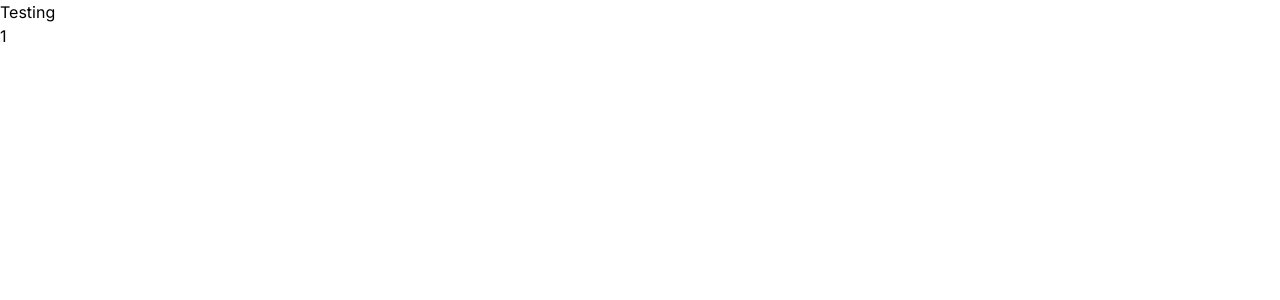
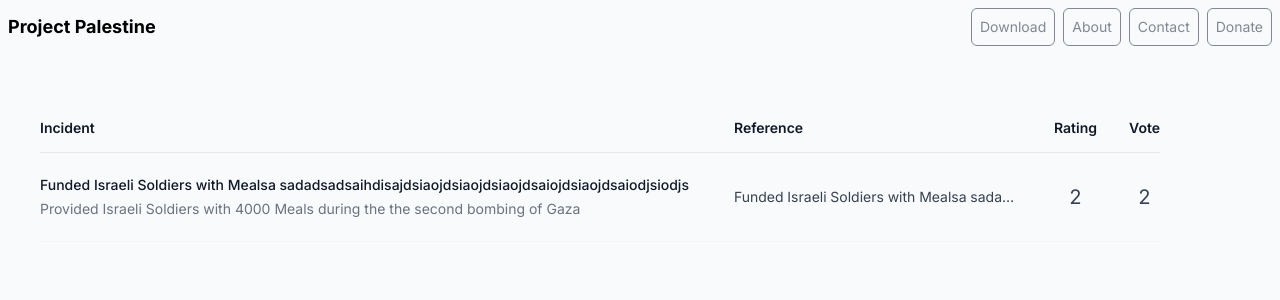
Before and after one commit to Warriors-of-Light/projectpalestine, a Next.js app: page /companyprofile/1 in a window 1280 px wide. Shown: the top 300 px of the page. Built offline with nearby package versions, Linux system fonts and the light colour scheme.

Commit message:
adding company history

```diff
--- a/src/app/companyprofile/[companyId]/page.tsx
+++ b/src/app/companyprofile/[companyId]/page.tsx
@@ -1,5 +1,7 @@
 "use client";
 
+import CompanyHistory from "@/components/companyHistory";
+import Header from "@/components/header";
 import { useRouter } from "next/navigation";
 
 interface ICompanyProfileProps {
@@ -9,10 +11,32 @@ interface ICompanyProfileProps {
 export default function CompanyProfile({ params }: ICompanyProfileProps) {
   const router = useRouter();
   return (
-    <>
-      <p>Testing</p>
+    <main className="bg-app-light flex flex-col items-center justify-start h-screen w-screen gap-4">
+      <Header />
+      <div className="flex w-full absolute">
+        <div className="flex lg:w-1200 p-10 mx-auto justify-start absolute left-0">
+          <CompanyHistory
+            claims={[
+              {
+                claimId: "11111",
+                description:
+                  "Provided Israeli Soldiers with 4000 Meals during the the second bombing of Gaza",
+                rating: "2",
+                title:
+                  "Funded Israeli Soldiers with Mealsa sadadsadsaihdisajdsiaojdsiaojdsiaojdsaiojdsiaojdsaiodjsiodjs",
+                refrences: [
+                  {
+                    link: "nolink",
+                    refrenceId: "1111",
 
-      <p>{params.companyId}</p>
-    </>
+                    title: "Macdonalds provided Israeli soldiers ",
+                  },
+                ],
+              },
+            ]}
+          />
+        </div>
+      </div>
+    </main>
   );
 }
--- a/src/app/constants.ts
+++ b/src/app/constants.ts
@@ -6,8 +6,10 @@ export type Reference = {
 
 export type Claim = {
   claimId: string;
-  claimContent: string;
-  claimRefrences: Array<Reference>;
+  title: string;
+  description: string;
+  rating: string;
+  refrences: Array<Reference>;
 };
 
 export interface CompanyProfile {
--- a/src/app/globals.css
+++ b/src/app/globals.css
@@ -3,12 +3,9 @@
 @tailwind utilities;
 
 @layer base {
-
-
 }
 
 @layer components {
-
   .center {
     @apply flex justify-center items-center gap-2;
   }
@@ -30,5 +27,4 @@
   .text-3 {
     @apply text-xl font-black;
   }
-
 }
--- /dev/null
+++ b/src/components/companyHistory.tsx
@@ -0,0 +1,117 @@
+import { Claim } from "@/app/constants";
+
+interface IComapnyHistory {
+  claims: Array<Claim>;
+}
+
+export default function CompanyHistory({ claims }: IComapnyHistory) {
+  return (
+    <table className="mt-16 w-full whitespace-nowrap text-left text-sm leading-6">
+      <colgroup>
+        <col className="w-full" />
+        <col />
+        <col />
+        <col />
+      </colgroup>
+      <thead className="border-b border-gray-200 text-gray-900">
+        <tr>
+          <th scope="col" className="px-0 py-3 font-semibold">
+            Incident
+          </th>
+          <th
+            scope="col"
+            className="hidden py-3 pl-8 pr-0 text-left font-semibold sm:table-cell"
+          >
+            Reference
+          </th>
+          <th
+            scope="col"
+            className="hidden py-3 pl-8 pr-0 text-left font-semibold sm:table-cell"
+          >
+            Rating
+          </th>
+          <th
+            scope="col"
+            className="hidden py-3 pl-8 pr-0 text-left font-semibold sm:table-cell"
+          >
+            Vote
+          </th>
+        </tr>
+      </thead>
+      <tbody>
+        {claims.map((claim) => (
+          <tr key={claim.claimId} className="border-b border-gray-100">
+            <td className="max-w-0 w-96 px-0 py-5 align-top">
+              <div className="truncate font-medium text-gray-900">
+                {claim.title}
+              </div>
+              <div className="truncate text-gray-500">{claim.description}</div>
+            </td>
+            <td className="hidden py-5 pl-8 pr-0 text-left align-middle tabular-nums truncate max-w-xs  text-gray-700 sm:table-cell">
+              {claim.title}
+            </td>
+            <td className="hidden py-5 pl-8 pr-0 text-center align-middle tabular-nums text-xl text-gray-700 sm:table-cell">
+              {claim.rating}
+            </td>
+            <td className="py-5 pl-8 pr-0 text-center align-middle tabular-nums text-xl text-gray-700">
+              {claim.rating}
+            </td>
+          </tr>
+        ))}
+      </tbody>
+      <tfoot>
+        {/* <tr>
+          <th
+            scope="row"
+            className="px-0 pb-0 pt-6 font-normal text-gray-700 sm:hidden"
+          >
+            Subtotal
+          </th>
+          <th
+            scope="row"
+            colSpan={3}
+            className="hidden px-0 pb-0 pt-6 text-right font-normal text-gray-700 sm:table-cell"
+          >
+            Subtotal
+          </th>
+          <td className="pb-0 pl-8 pr-0 pt-6 text-right tabular-nums text-gray-900">
+            {invoice.subTotal}
+          </td>
+        </tr>
+        <tr>
+          <th scope="row" className="pt-4 font-normal text-gray-700 sm:hidden">
+            Tax
+          </th>
+          <th
+            scope="row"
+            colSpan={3}
+            className="hidden pt-4 text-right font-normal text-gray-700 sm:table-cell"
+          >
+            Tax
+          </th>
+          <td className="pb-0 pl-8 pr-0 pt-4 text-right tabular-nums text-gray-900">
+            {invoice.tax}
+          </td>
+        </tr>
+        <tr>
+          <th
+            scope="row"
+            className="pt-4 font-semibold text-gray-900 sm:hidden"
+          >
+            Total
+          </th>
+          <th
+            scope="row"
+            colSpan={3}
+            className="hidden pt-4 text-right font-semibold text-gray-900 sm:table-cell"
+          >
+            Total
+          </th>
+          <td className="pb-0 pl-8 pr-0 pt-4 text-right font-semibold tabular-nums text-gray-900">
+            {invoice.total}
+          </td>
+        </tr> */}
+      </tfoot>
+    </table>
+  );
+}
--- a/src/components/header.tsx
+++ b/src/components/header.tsx
@@ -3,7 +3,7 @@ import Link from "next/link";
 export default function Header() {
   return (
     <header className="bg-app-light flex justify-between items-center w-full fixed p-2">
-      <div className="text-2">Palestine</div>
+      <div className="text-2">Project Palestine</div>
       <div className="flex items-center gap-2">
         <Link className="app-btn" href="/">
           Download
--- a/tailwind.config.js
+++ b/tailwind.config.js
@@ -1,22 +1,42 @@
 /** @type {import('tailwindcss').Config} */
 module.exports = {
   content: [
-    './src/pages/**/*.{js,ts,jsx,tsx,mdx}',
-    './src/components/**/*.{js,ts,jsx,tsx,mdx}',
-    './src/app/**/*.{js,ts,jsx,tsx,mdx}',
+    "./src/pages/**/*.{js,ts,jsx,tsx,mdx}",
+    "./src/components/**/*.{js,ts,jsx,tsx,mdx}",
+    "./src/app/**/*.{js,ts,jsx,tsx,mdx}",
   ],
   theme: {
     extend: {
       colors: {
-        'app-dark': 'theme(colors.slate.900)',
-        'app-light': 'theme(colors.slate.50)',
-        'app-primary': 'theme(colors.blue.400)',
-        'app-secondary': 'theme(colors.blue.800)',
-        'app-red': 'theme(colors.red.400)',
-        'app-yellow': 'theme(colors.yellow.400)',
-        'app-green': 'theme(colors.green.400)',
-      }
+        "app-dark": "theme(colors.slate.900)",
+        "app-light": "theme(colors.slate.50)",
+        "app-primary": "theme(colors.blue.400)",
+        "app-secondary": "theme(colors.blue.800)",
+        "app-red": "theme(colors.red.400)",
+        "app-yellow": "theme(colors.yellow.400)",
+        "app-green": "theme(colors.green.400)",
+      },
+      spacing: {
+        300: "300px",
+        350: "350px",
+        400: "400px",
+        450: "450px",
+        500: "500px",
+        550: "550px",
+        600: "600px",
+        650: "650px",
+        700: "700px",
+        750: "750px",
+        800: "800px",
+        850: "850px",
+        900: "900px",
+        950: "950px",
+        1000: "1000px",
+        1200: "1200px",
+        1500: "1500px",
+        2000: "2000px",
+      },
     },
   },
   plugins: [],
-}
+};
```
